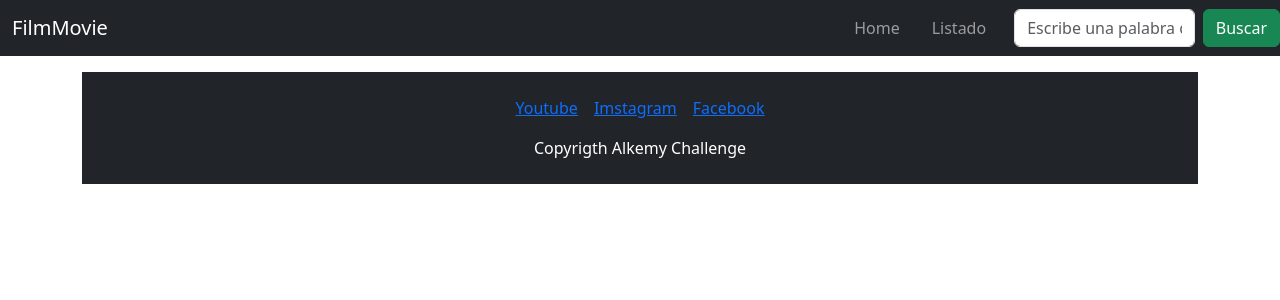
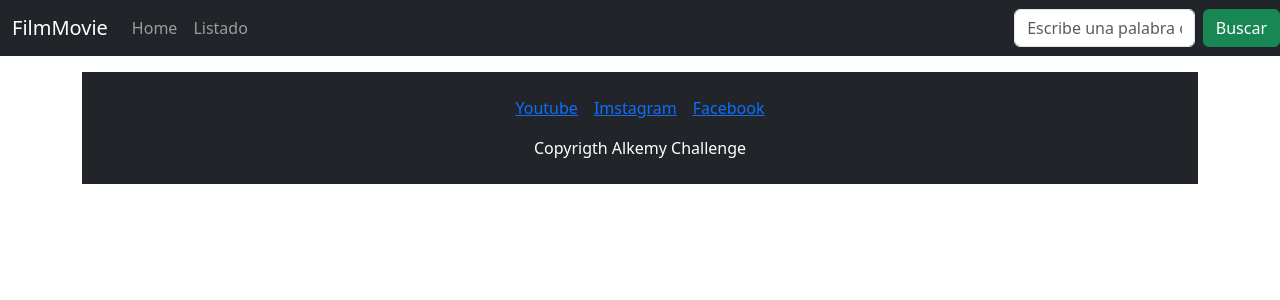
Before and after one commit to vpeinado263/projects-alkemy, a React (Create React App) app: page / in a window 1280 px wide. Shown: the top 300 px of the page. Built offline with nearby package versions, Linux system fonts and the light colour scheme.

Commit message:
Agregar cambios en estilos

```diff
--- a/src/components/Header.js
+++ b/src/components/Header.js
@@ -6,26 +6,24 @@ function Header () {
     return (
         <header>
             <nav className="navbar navbar-expand-lg navbar-dark bg-dark">
-                <div className="container d-flex justify-content-between align-items-center">
-
-                        {/*Logo*/}
-                        <Link to="/" className="navbar-brand">
-                            FilmMovie
-                        </Link>
-
+                <div className="container">
                         {/*Barra de navegacion*/}
-                        <ul  className="navbar-nav d-flex flex-row gap-3">
-                        <li className="nav-item">
+                        <ul  className="navbar-nav">
+                             {/*Logo*/}
+                            <Link to="/" className="navbar-brand">
+                                FilmMovie
+                            </Link>
+                            <li>
                                 <Link className="nav-link" to="/login">
                                     Home
                                 </Link>
                             </li>
-                            <li className="nav-item">
-                                <Link to="/listado" className="nav-link">
+                            <li>
+                                <Link className="nav-link" to="/listado" >
                                     Listado
                                 </Link>
                             </li>
-                    </ul>
+                        </ul>
 
                 </div>
                 <Buscador />
```
